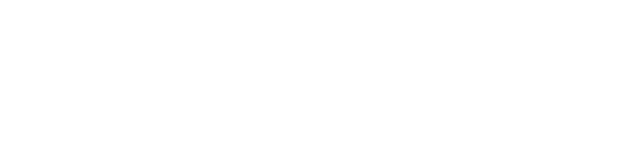
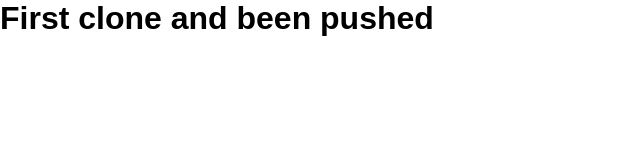
Before and after one commit to noorinoorullah130/git-github-tut-1, a plain HTML site: page index.html in a window 1280 px wide. Shown: the whole page, without its empty margins (0-640 px from the left). Drawn offline with Linux system fonts and the light colour scheme.

Commit message:
Added readme.txt file

```diff
--- a/index.html
+++ b/index.html
@@ -8,7 +8,7 @@
 </head>
 <body>
 
-
+    <h1>First clone and been pushed</h1>
 
 <script src="script.js"></script>
 </body>
```
Also changed, not shown: readme.txt (added).
